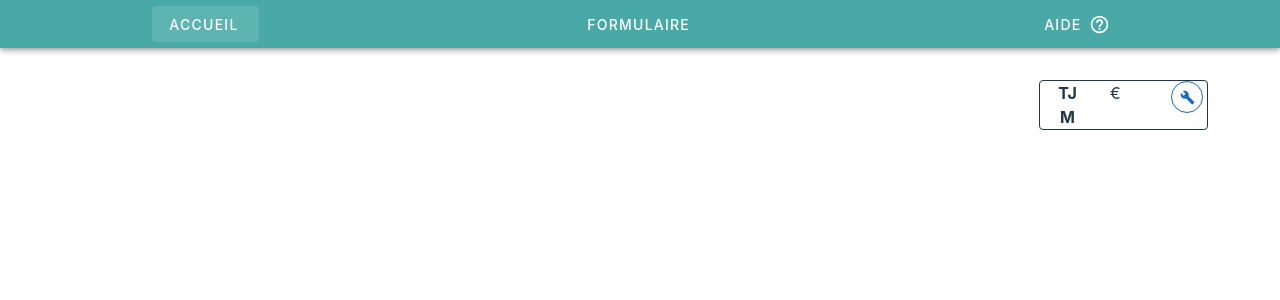
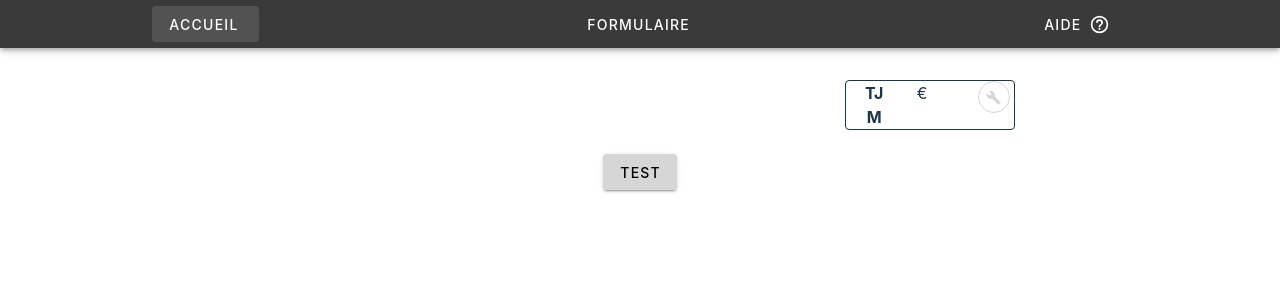
Before and after one commit to FailPowa/Facturation, a Vue app in the folder vite-project/: page /form in a window 1280 px wide. Shown: the top 300 px of the page. Built offline with nearby package versions, Linux system fonts and the light colour scheme.

Commit message:
TEST: Intégration des thèmes vuetify

```diff
--- a/vite-project/index.html
+++ b/vite-project/index.html
@@ -3,6 +3,7 @@
   <head>
     <meta charset="UTF-8" />
     <link rel="icon" type="image/svg+xml" href="/vite.svg" />
+    <link rel="stylesheet" href="https://cdnjs.cloudflare.com/ajax/libs/animate.css/4.1.1/animate.min.css" />
     <meta name="viewport" content="width=device-width, initial-scale=1.0" />
     <title>Super Planner</title>
   </head>
--- a/vite-project/plugins/vuetify.ts
+++ b/vite-project/plugins/vuetify.ts
@@ -3,6 +3,7 @@ import { createVuetify } from 'vuetify';
 import * as components from 'vuetify/components';
 import * as directives from 'vuetify/directives';
 import { aliases, mdi } from 'vuetify/iconsets/mdi-svg';
+import { darkTheme, blueTheme } from '../src/themes';
 
 const vuetify = createVuetify({
     ssr: true,
@@ -14,6 +15,13 @@ const vuetify = createVuetify({
         sets: {
             mdi,
         }
+    },
+    theme: {
+        defaultTheme: 'darkTheme',
+        themes: {
+            darkTheme,
+            blueTheme
+        }
     }
 });
 
--- a/vite-project/src/components/tables/ClientsTable.vue
+++ b/vite-project/src/components/tables/ClientsTable.vue
@@ -7,7 +7,7 @@
                 <!-- Bouton ajouter nouveau client-->
                 <v-btn
                     @click="addClientDialog = true"
-                    class="d-flex align-self-end"
+                    class="d-flex align-self-end animate__animated animate__fadeInDown"
                     color="success"
                 >
                     <b class="me-2">Ajouter client</b>
@@ -20,10 +20,10 @@
                 </v-btn>
 
                 <!-- Tableau contenant tous les clients -->
-                <v-card>
                 <v-data-table
                     :items="clients"
                     :headers="clientHeaders"
+                    class="animate__animated animate__fadeInUp"
                 >
 
                     <template v-slot:item.adresse="{ item }">
@@ -61,8 +61,6 @@
                         </div>
                     </template>
                 </v-data-table>
-                </v-card>
-
             </v-container>
         </v-col>
     </v-row>
--- a/vite-project/src/style.css
+++ b/vite-project/src/style.css
@@ -3,9 +3,9 @@
   line-height: 1.5;
   font-weight: 400;
 
-  color-scheme: light dark;
-  color: rgba(255, 255, 255, 0.87);
-  background-color: #242424;
+  /* color-scheme: light dark; */
+  /* color: rgba(255, 255, 255, 0.87); */
+  background-color: var(--v-theme-background);
 
   font-synthesis: none;
   text-rendering: optimizeLegibility;
--- /dev/null
+++ b/vite-project/src/themes/blueTheme.ts
@@ -0,0 +1,41 @@
+import type { ThemeDefinition } from "vuetify";
+
+export const blueTheme: ThemeDefinition = {
+    dark: false,
+    colors: {
+        background: '#09002f',
+        surface: '#09002f',
+        'surface-bright': '#120b3d',
+        'surface-light': '#09002f',
+        primary: '#f861b4',
+        secondary: '#71d1fe',
+        error: '#ff0301',
+        info: '#00bafe',
+        success: '#00d3bb',
+        warning: '#c14b32'
+    },
+    variables: {
+        'border': '1px',
+        'border-color': '#000000',
+        'border-opacity': 0.12,
+        'high-emphasis-opacity': 0.87,
+        'medium-emphasis-opacity': 0.60,
+        'disabled-opacity': 0.38,
+        'idle-opacity': 0.04,
+        'hover-opacity': 0.04,
+        'focus-opacity': 0.12,
+        'selected-opacity': 0.08,
+        'activated-opacity': 0.12,
+        'pressed-opacity': 0.12,
+        'dragged-opacity': 0.08,
+        'theme-kbd': '#212529',
+        'theme-on-kbd': '#FFFFFF',
+        'theme-code': '#F5F5F5',
+        'theme-on-code': '#000000',
+        'radius-selector': '0.5rem',
+        'radius-field': '0.5rem',
+        'radius-box': '1rem',
+        'size-selector': '0.21875rem',
+        'size-field': '0.21875rem'
+    }
+}
--- /dev/null
+++ b/vite-project/src/themes/darkTheme.ts
@@ -0,0 +1,43 @@
+import type { ThemeDefinition } from "vuetify";
+
+export const darkTheme: ThemeDefinition = {
+    dark: true,
+    colors: {
+        background: '#101828',
+        surface: '#f7f8fa',
+        'surface-bright': '#f1f2f4',
+        'surface-light': '#e2e5e9',
+        primary: '#d6d6d6',
+        secondary: '#3a3a3a',
+        error: '#ff0301',
+        info: '#0000ff',
+        success: '#028002',
+        warning: '#ffff00'
+    },
+    variables: {
+        'border': '1px',
+        'border-color': '#000000',
+        'border-opacity': 0.12,
+        'high-emphasis-opacity': 0.87,
+        'medium-emphasis-opacity': 0.60,
+        'disabled-opacity': 0.38,
+        'idle-opacity': 0.04,
+        'hover-opacity': 0.04,
+        'focus-opacity': 0.12,
+        'selected-opacity': 0.08,
+        'activated-opacity': 0.12,
+        'pressed-opacity': 0.12,
+        'dragged-opacity': 0.08,
+        'theme-kbd': '#212529',
+        'theme-on-kbd': '#FFFFFF',
+        'theme-code': '#F5F5F5',
+        'theme-on-code': '#000000',
+        'radius-selector': '0.5rem',
+        'radius-field': '0.5rem',
+        'radius-box': '1rem',
+        'size-selector': '0.21875rem',
+        'size-field': '0.21875rem',
+        'depth': 1,
+        'noise': 1
+    }
+}
--- /dev/null
+++ b/vite-project/src/themes/index.ts
@@ -0,0 +1,7 @@
+import { darkTheme } from "./darkTheme";
+import { blueTheme } from "./blueTheme";
+
+export {
+    darkTheme,
+    blueTheme
+}
--- a/vite-project/src/views/HomeView.vue
+++ b/vite-project/src/views/HomeView.vue
@@ -2,14 +2,37 @@
     <v-container>
         <v-row>
             <v-col
-                offset="10"
+                offset="8"
                 cols="2"
             >
                 <TjmLayout />
+            </v-col>
+        </v-row>
+        <v-row>
+            <v-col>
+                <v-btn
+                    class="animate__animated animate__fadeInDown"
+                    color="primary"
+                    @click="testTheme"
+                >
+                    Test
+                </v-btn>
             </v-col>
         </v-row>
     </v-container>
 </template>
 <script setup lang="ts">
     import TjmLayout from '../components/layout/TjmLayout.vue';
+    import { useTheme } from 'vuetify';
+
+    /** Assignation des thèmes vuetify */
+    const theme = useTheme();
+
+    function testTheme(): void {
+        if (theme.name.value === 'darkTheme') {
+            theme.global.name.value = 'blueTheme';
+        } else {
+            theme.global.name.value = 'darkTheme';
+        }
+    }
 </script>
```
Also changed, not shown: 1 other file (tests, documents, lock files or other folders). Lines whose indentation alone changed are shown as unchanged.
